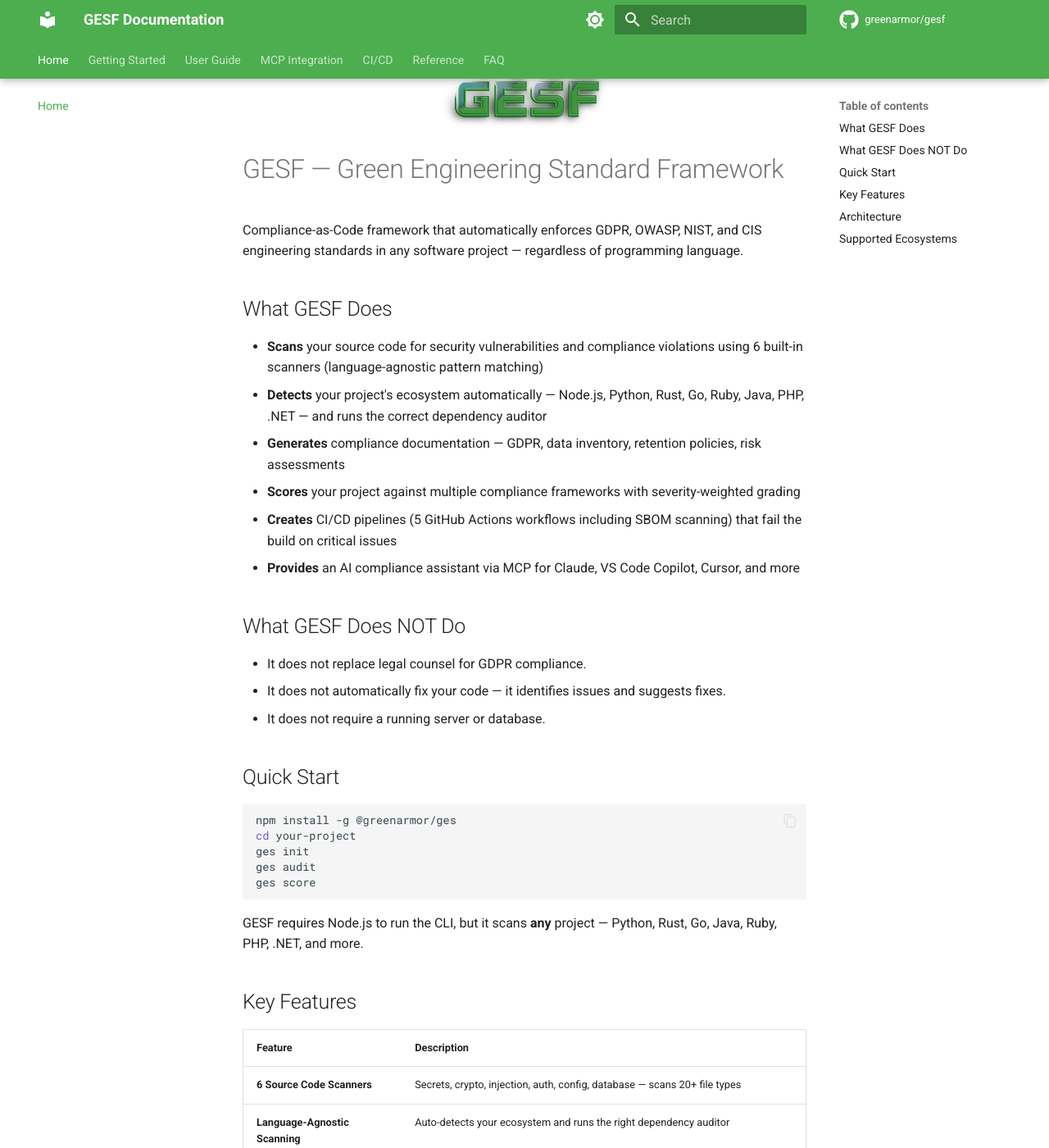
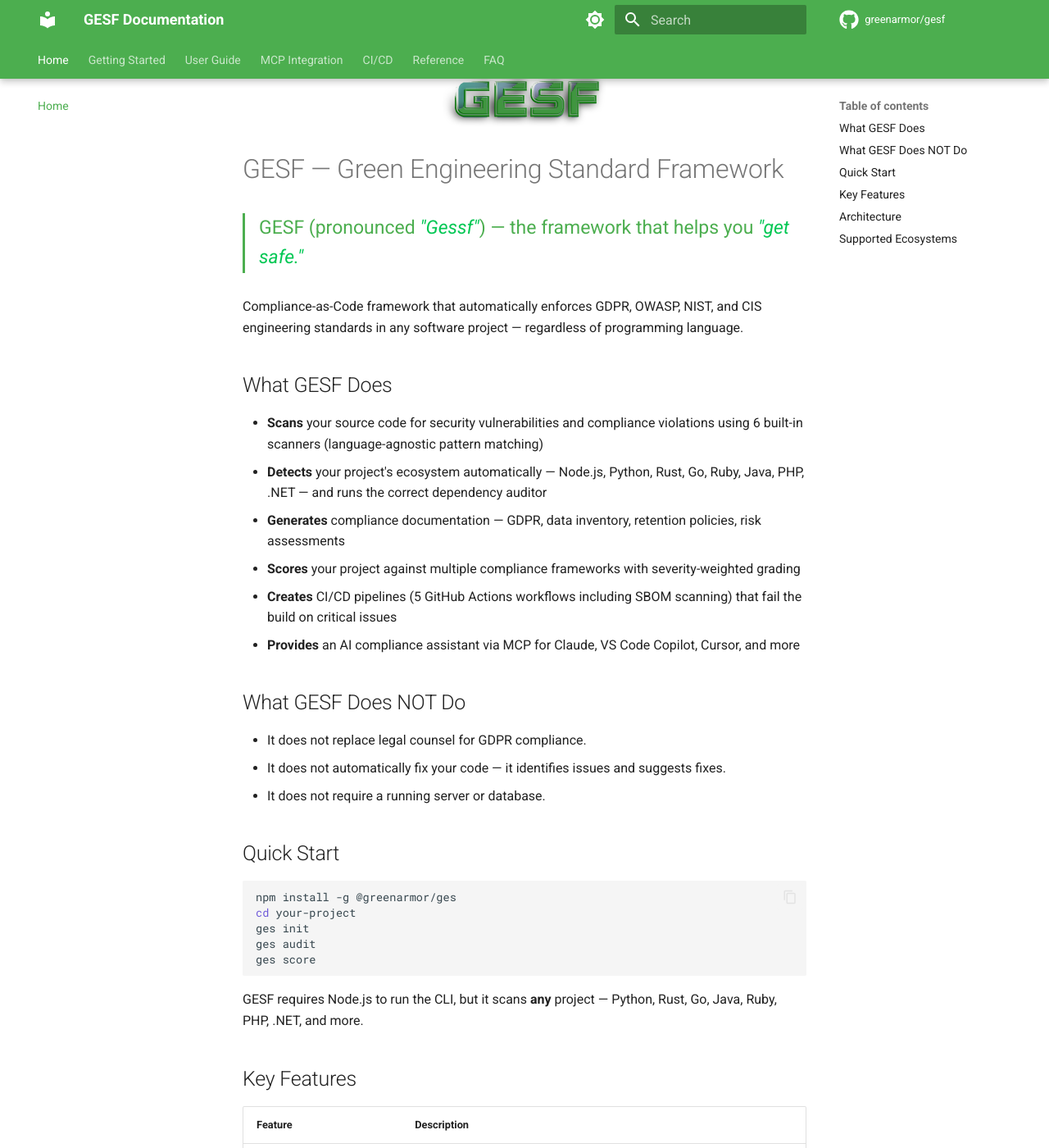
Before and after one commit to greenarmor/gesf, an MkDocs documentation site: the page built from docs/index.md, in a window 1280 px wide and 1400 px high, scrolled down 193 px. Shown: the whole window at 82% size. Built offline with MkDocs 1.6.1 and Material for MkDocs 9.7.7, drawn with Linux system fonts in a browser that asks for light colours; comment, search, counter and statistics services are not loaded.

Commit message:
Adding this tagline for mkdocs - GESF (pronounced Gessf) — the framework that helps you - get safe.

```diff
--- a/docs/assets/stylesheets/extra.css
+++ b/docs/assets/stylesheets/extra.css
@@ -1,5 +1,20 @@
 :root {
   --logo-max-width: 280px;
+}
+
+.md-typeset .tagline {
+  margin: -0.4rem 0 1.4rem;
+  font-size: 1.15rem;
+  font-weight: 500;
+  color: var(--md-primary-fg-color);
+  border-left: 3px solid var(--md-primary-fg-color);
+  padding-left: 0.85rem;
+  font-style: normal;
+}
+
+.md-typeset .tagline em {
+  font-style: italic;
+  color: var(--md-accent-fg-color);
 }
 
 .md-typeset center {
--- a/docs/index.md
+++ b/docs/index.md
@@ -3,6 +3,8 @@
 </center>
 
 # GESF — Green Engineering Standard Framework
+
+<p class="tagline">GESF (pronounced <em>"Gessf"</em>) — the framework that helps you <em>"get safe."</em></p>
 
 Compliance-as-Code framework that automatically enforces GDPR, OWASP, NIST, and CIS engineering standards in any software project — regardless of programming language.
 
--- a/mkdocs.yml
+++ b/mkdocs.yml
@@ -1,5 +1,5 @@
 site_name: GESF Documentation
-site_description: Green Engineering Standard Framework — Compliance-as-Code for GDPR, OWASP, NIST, and CIS
+site_description: 'GESF (pronounced "Gessf") — the framework that helps you "get safe." Compliance-as-Code for GDPR, OWASP, NIST, and CIS.'
 site_url: https://greenarmor.github.io/gesf
 repo_url: https://github.com/greenarmor/gesf
 repo_name: greenarmor/gesf
```
